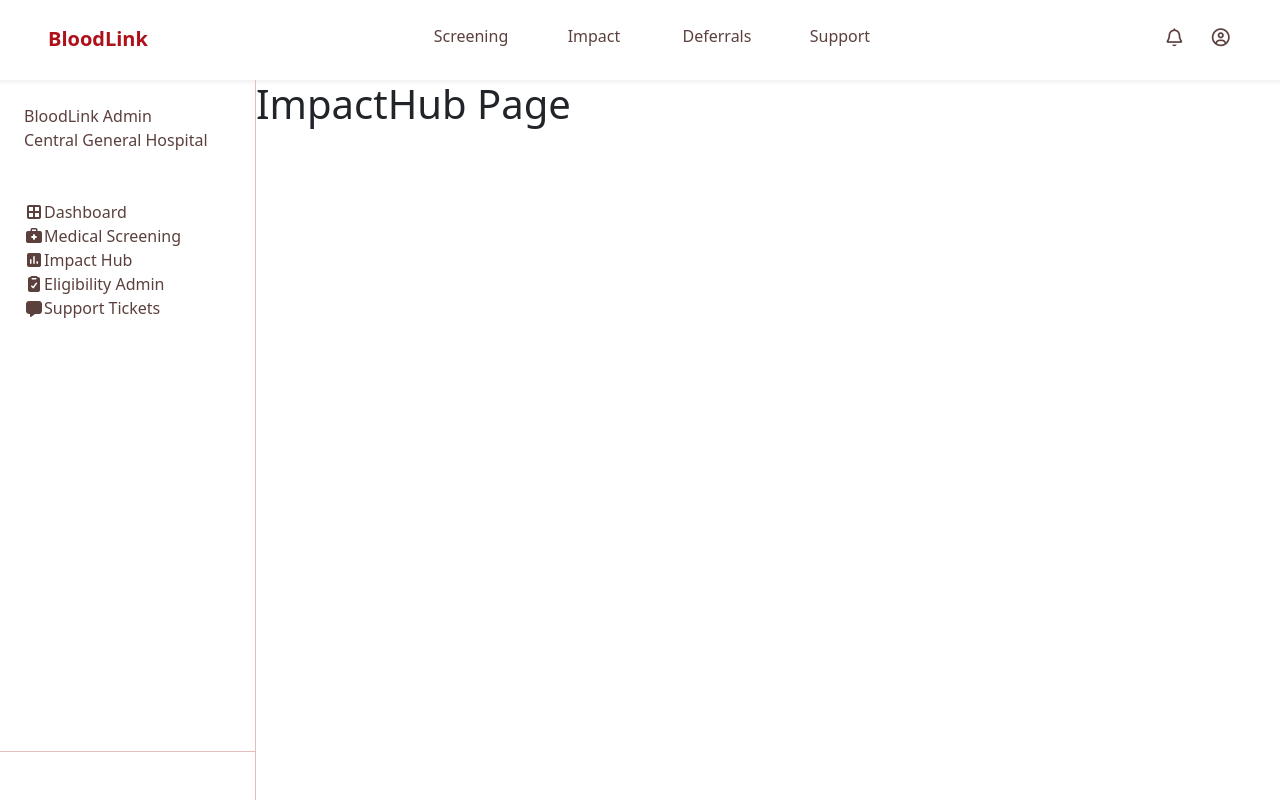
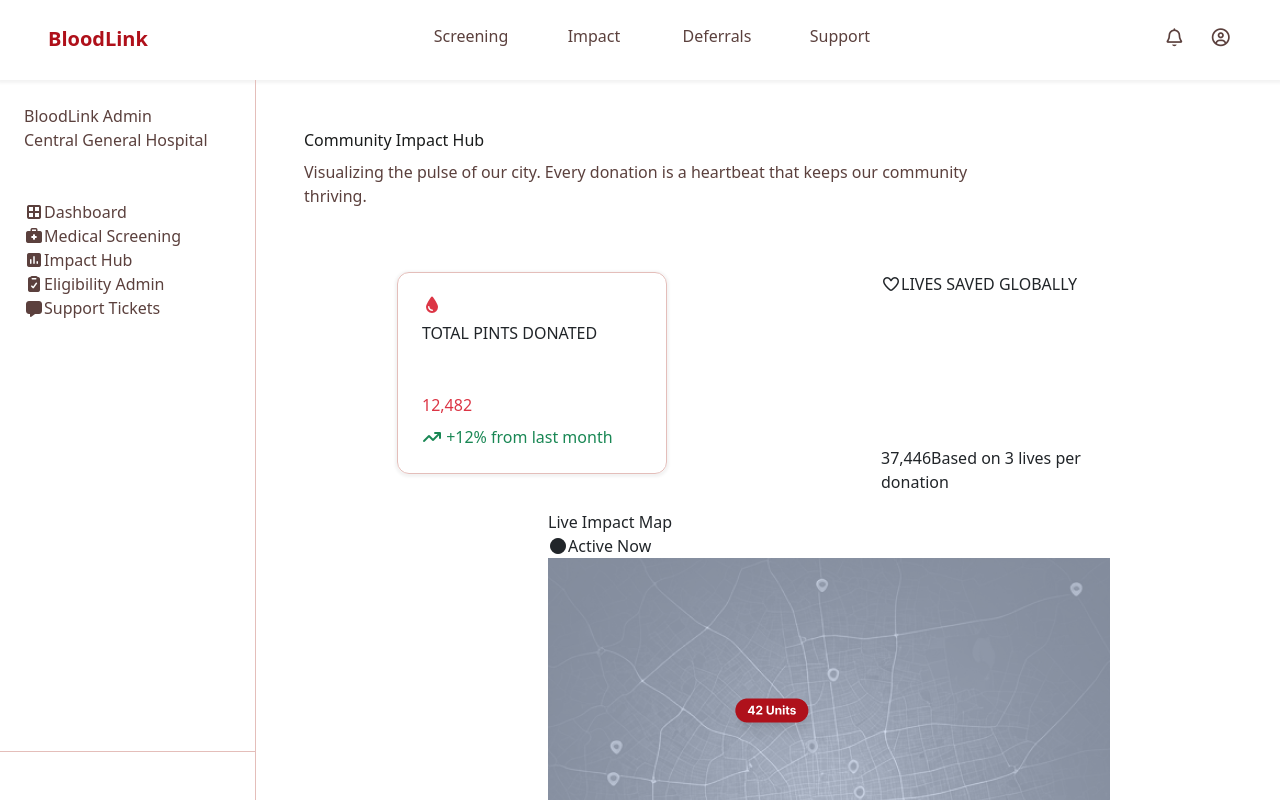
Before and after one commit to Tarekattallah/BloodLink-, a React (Vite) app in the folder client/: page / in a window 1280 px wide. Shown: the top 800 px of the page. Built offline with nearby package versions, Linux system fonts and the light colour scheme.

Commit message:
ImpactHub

```diff
--- a/client/src/component/layout/Navbar/Navbar.module.css
+++ b/client/src/component/layout/Navbar/Navbar.module.css
@@ -1,6 +1,6 @@
 .navCon {
     height: 80px;
-    box-shadow: 0 1px 3px 2px rgba(0, 0, 0, 0.05);
+    box-shadow: var(--shadow);
     width: 100%;
 }
 
--- a/client/src/index.css
+++ b/client/src/index.css
@@ -10,4 +10,5 @@
   --panel-bg:   #FAFAFA;
   --border:     #E2D5D5;
   --brown: #5B403D;
+  --shadow: 0 1px 3px 2px rgba(0, 0, 0, 0.05);
 }
--- a/client/src/pages/community/ImpactHub.jsx
+++ b/client/src/pages/community/ImpactHub.jsx
@@ -1,5 +1,57 @@
+import Styles from './ImpactHub.module.css'
+import MapImage from '../../assets/map-image.png';
+
 export default function ImpactHub() {
     return(<>
-        <h1>ImpactHub Page</h1>
+        <main className="mainCon container d-flex flex-column p-5 gap-5">
+
+            <div className={`${Styles.textCon}`}>
+                <h1>Community Impact Hub</h1>
+                <p>Visualizing the pulse of our city. Every donation is a heartbeat that keeps our community thriving.</p>
+            </div>
+
+            <div className="firstCardCon container">
+                <div className="row d-flex flex-row justify-content-around align-items-start gap-3">
+                    <div className={`${Styles.firstCard} col-3 d-flex flex-column justify-content-between`}>
+                        <div className="cardItem d-flex flex-column gap-2">
+                            <i class="fa-solid fa-droplet text-danger"></i>
+                            <span>TOTAL PINTS DONATED</span>
+                        </div>
+                        <div className="cardItem d-flex flex-column gap-2">
+                            <span className='text-danger'>12,482</span>
+                            <span className='text-success'><i class="fa-solid fa-arrow-trend-up"></i> +12% from last month</span>
+                        </div>
+                    </div>
+                    <div className={`${Styles.secondCard} col-3 d-flex flex-column justify-content-between`}>
+                        <div className="cardItem">
+                            <i class="fa-regular fa-heart"></i>
+                            <span>LIVES SAVED GLOBALLY</span>
+                        </div>
+                        <div className="cardItem">
+                            <span>37,446</span>
+                            <span>Based on 3 lives per donation</span>
+                        </div>
+                    </div>
+                    <div className="thirdCard col-6">
+                       <div className="headMap">
+                            <span>Live Impact Map</span>
+                            <div className="status"><i class="fa-solid fa-circle"></i>Active Now</div>
+                        </div>
+                        <div className="mapPic">
+                            <img src={MapImage} alt="map image" />
+                        </div>
+                    </div>
+                </div>
+            </div>
+
+            <div className="secCardCon">
+
+            </div>
+
+            <div className="ownImpact">
+
+            </div>
+
+        </main>
     </>)
 }
--- a/client/src/pages/community/ImpactHub.module.css
+++ b/client/src/pages/community/ImpactHub.module.css
@@ -0,0 +1,27 @@
+.textCon h1 {
+    font-size: 16px;
+    line-height: 24px;
+    color: #1A1C1C;
+    font-weight: normal;
+}
+
+.textCon p {
+    color: var(--brown);
+    max-width: 672px;
+    font-size: 16px;
+    line-height: 24px;
+}
+
+.firstCard {
+    border: 1px solid var(--shallow-red);
+    padding: 24px;
+    height: 202px;
+    width: 270px;
+    box-shadow: var(--shadow);
+    border-radius: 12px;
+}
+
+.secondCard {
+    height: 222.35px;
+    width: 270px;
+}
```
Also changed, not shown: client/src/assets/map-image.png (added).
